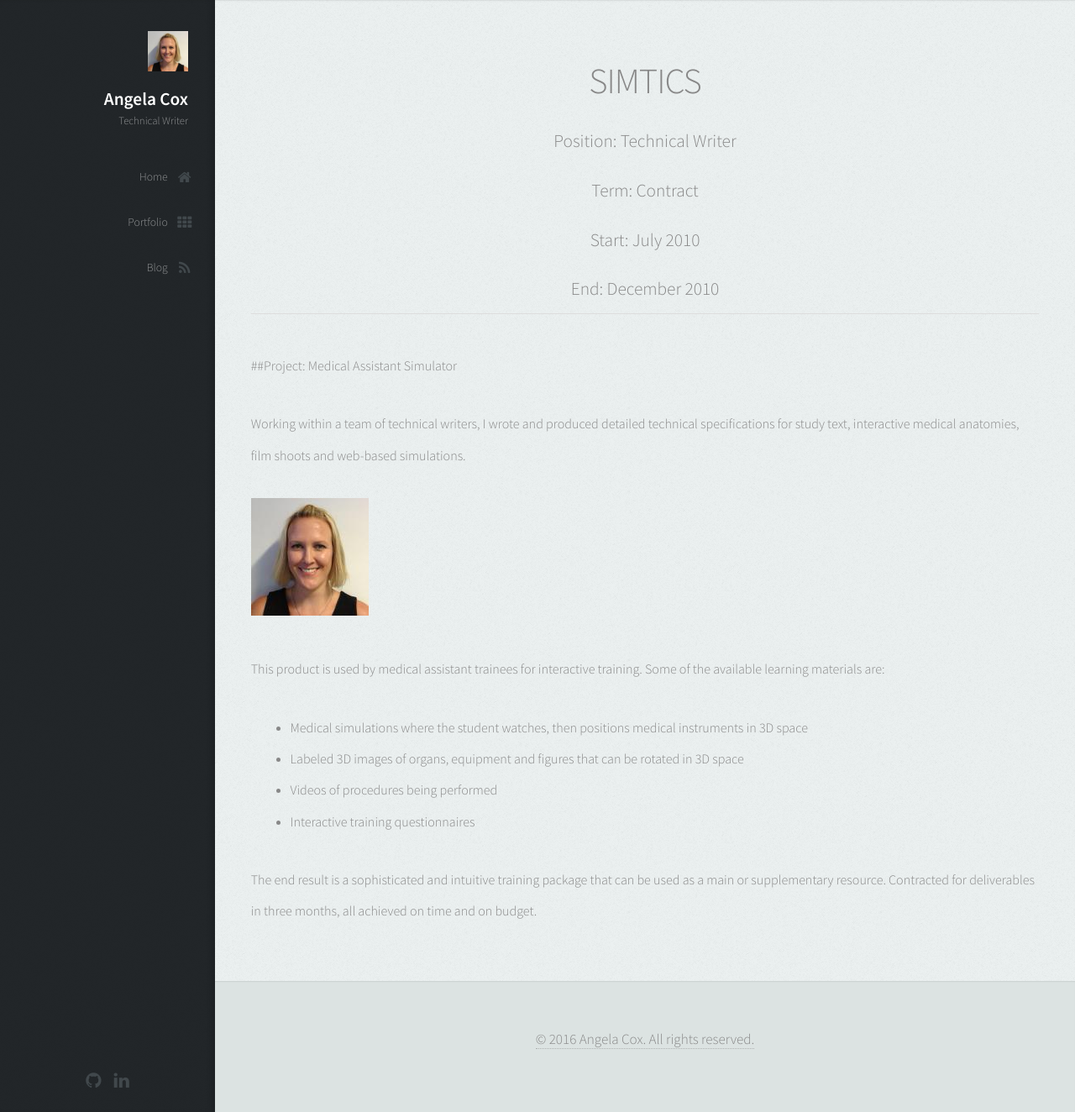
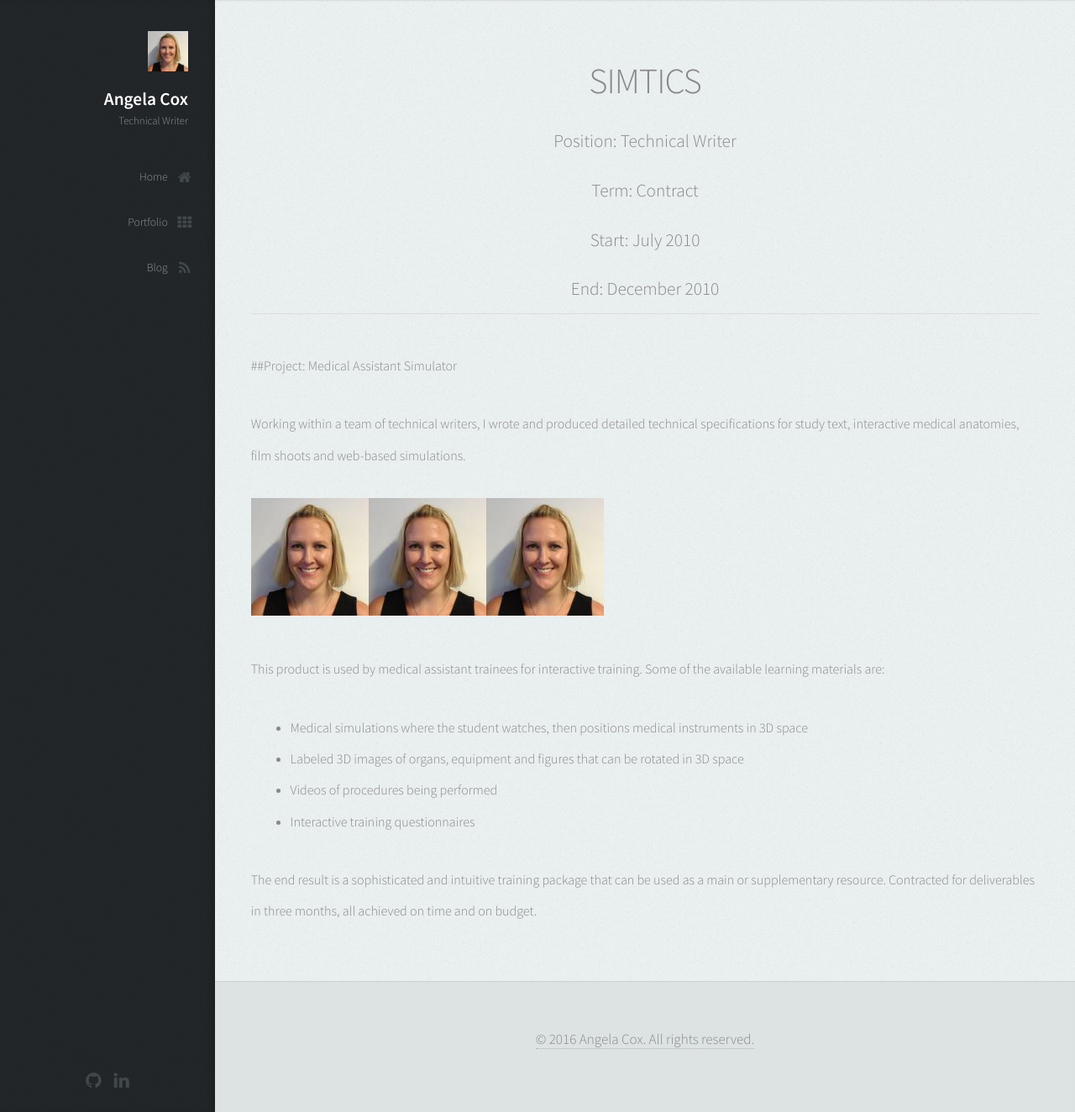
Before and after one commit to AngelaCox/UX-Portfolio, a Jekyll site: the page built from _roles/simtics.md, in a window 1280 px wide and 1324 px high. Shown: the whole window at 84% size. Built offline with Jekyll 4.4.1, drawn with Linux system fonts in a browser that asks for light colours.

Commit message:
curious multiimage

```diff
--- a/_roles/simtics.md
+++ b/_roles/simtics.md
@@ -12,7 +12,7 @@
 
 Working within a team of technical writers, I wrote and produced detailed technical specifications for study text, interactive medical anatomies, film shoots and web-based simulations.
 
-![avatar picture]({{ site.url }}/images/avatar.png)
+![avatar picture]({{ site.url }}/images/avatar.png)![avatar picture]({{ site.url }}/images/avatar.png)![avatar picture]({{ site.url }}/images/avatar.png)
 
 This product is used by medical assistant trainees for interactive training. Some of the available learning materials are:
 
```
